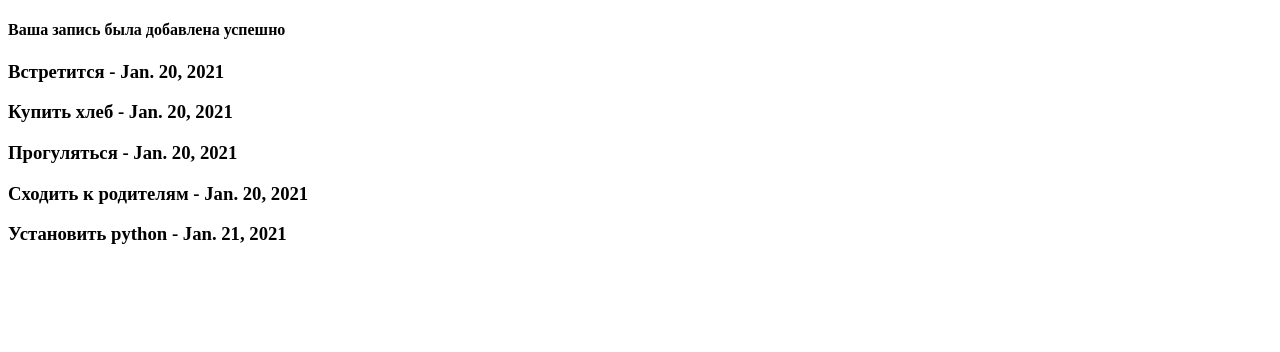
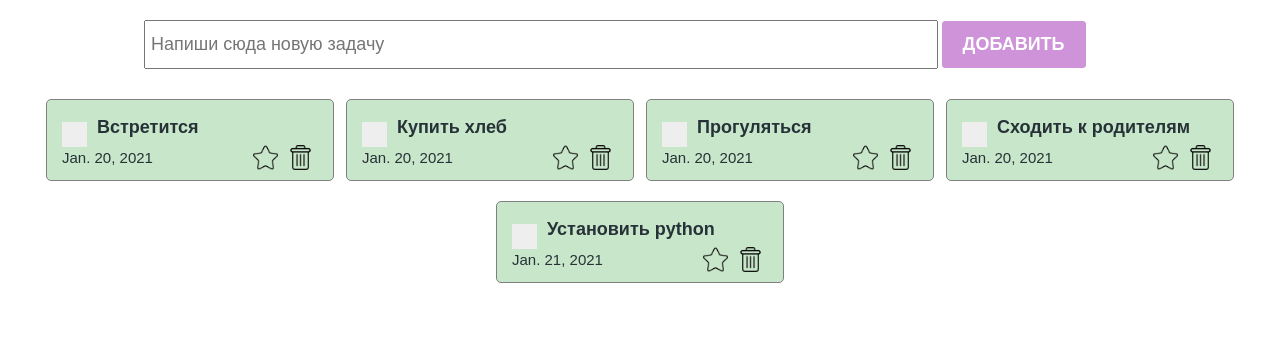
Before and after one commit to Maksatai/todofile, a Django app: page /test/ in a window 1280 px wide. Shown: the top 352 px of the page. Run offline with Django 3.2, Linux system fonts and the light colour scheme; data comes from the database, SQL or seed files in the repository.

Commit message:
added new tasks

```diff
--- a/todo/todolist/templates/test.html
+++ b/todo/todolist/templates/test.html
@@ -1,14 +1,43 @@
+{% load static %}
 <!DOCTYPE html>
 <html lang="en">
 <head>
     <meta charset="UTF-8">
     <meta name="viewport" content="width=device-width, initial-scale=1.0">
-    <title>Document</title>
+    <title>ToDo</title>
+    <link rel="stylesheet" href="{% static 'styles/index.css' %}" />
+    <link rel="stylesheet" href="{% static 'styles/checkbox.css' %}" />
 </head>
 <body>
-    <h4>Ваша запись была добавлена успешно</h4>
-    {% for todo in todo_list %}
-        <h3>{{ todo.text }} - {{ todo.created_at }}</h3>
-    {% endfor %}
+    <section>
+        <div class="create_container">
+            <input
+            class="create_input"
+            type="text"
+            placeholder="Напиши сюда новую задачу"
+            />
+            <button class="create_button">Добавить</button>
+        </div>
+        <div class="todo_container">
+            {% for todo in todo_list %}
+            <div class="todo_item">
+                <div class="todo_item_header">
+                    <label class="checkbox_container">
+                        <input type="checkbox"/>
+                        <span class="checkmark"></span>
+                    </label>
+                    <h4>{{ todo.text }}</h4>
+                </div>
+                <div class="todo_item_footer">
+                    <p>{{ todo.created_at }}</p>
+                    <div class="action_buttons">
+                        <img src="./icons/star (1).png"/>
+                        <img src="./icons/delete.png"/>
+                    </div>
+                </div>
+            </div>
+            {% endfor %}
+        </div>
+    </section>
 </body>
 </html>
```
